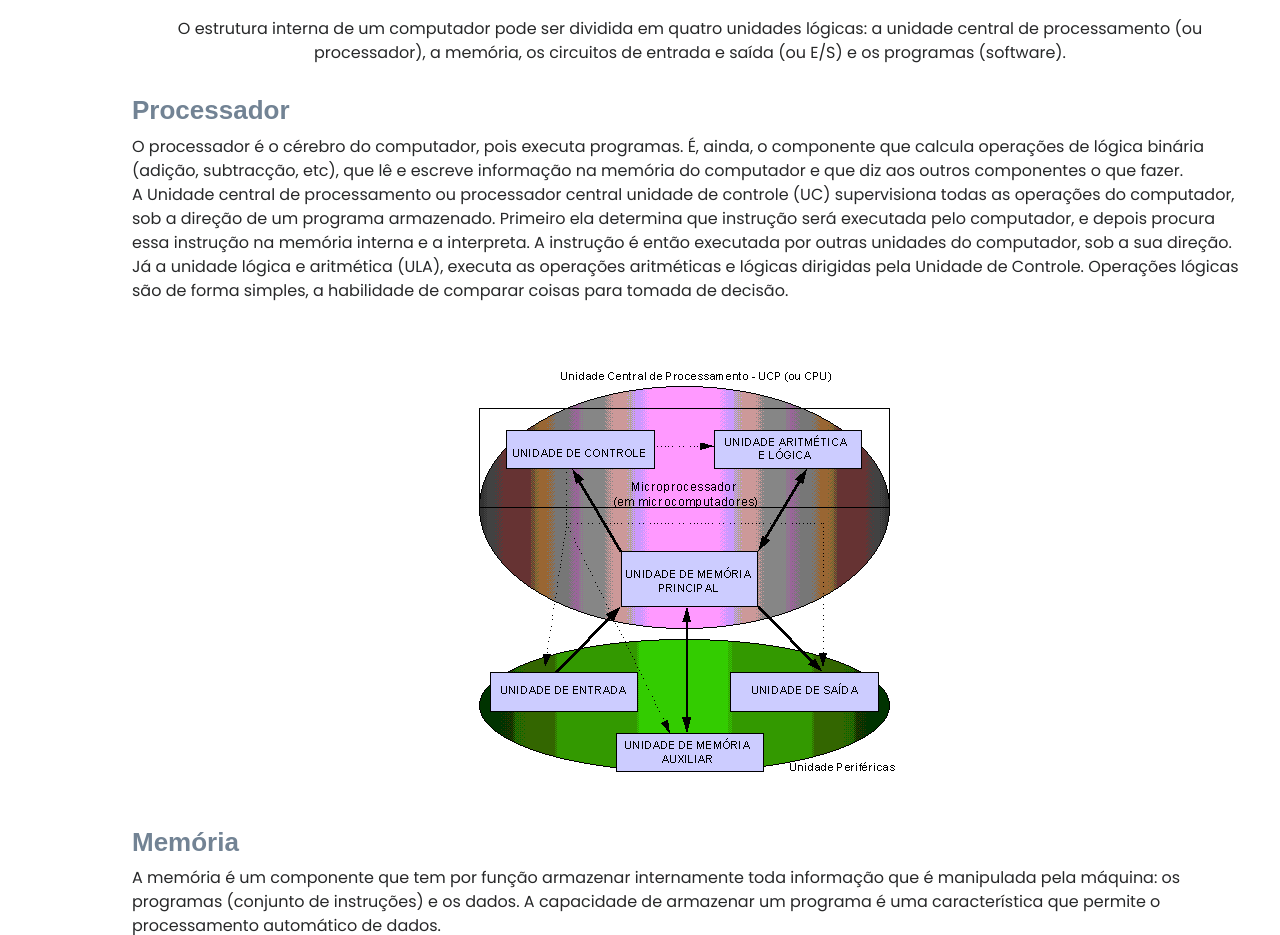
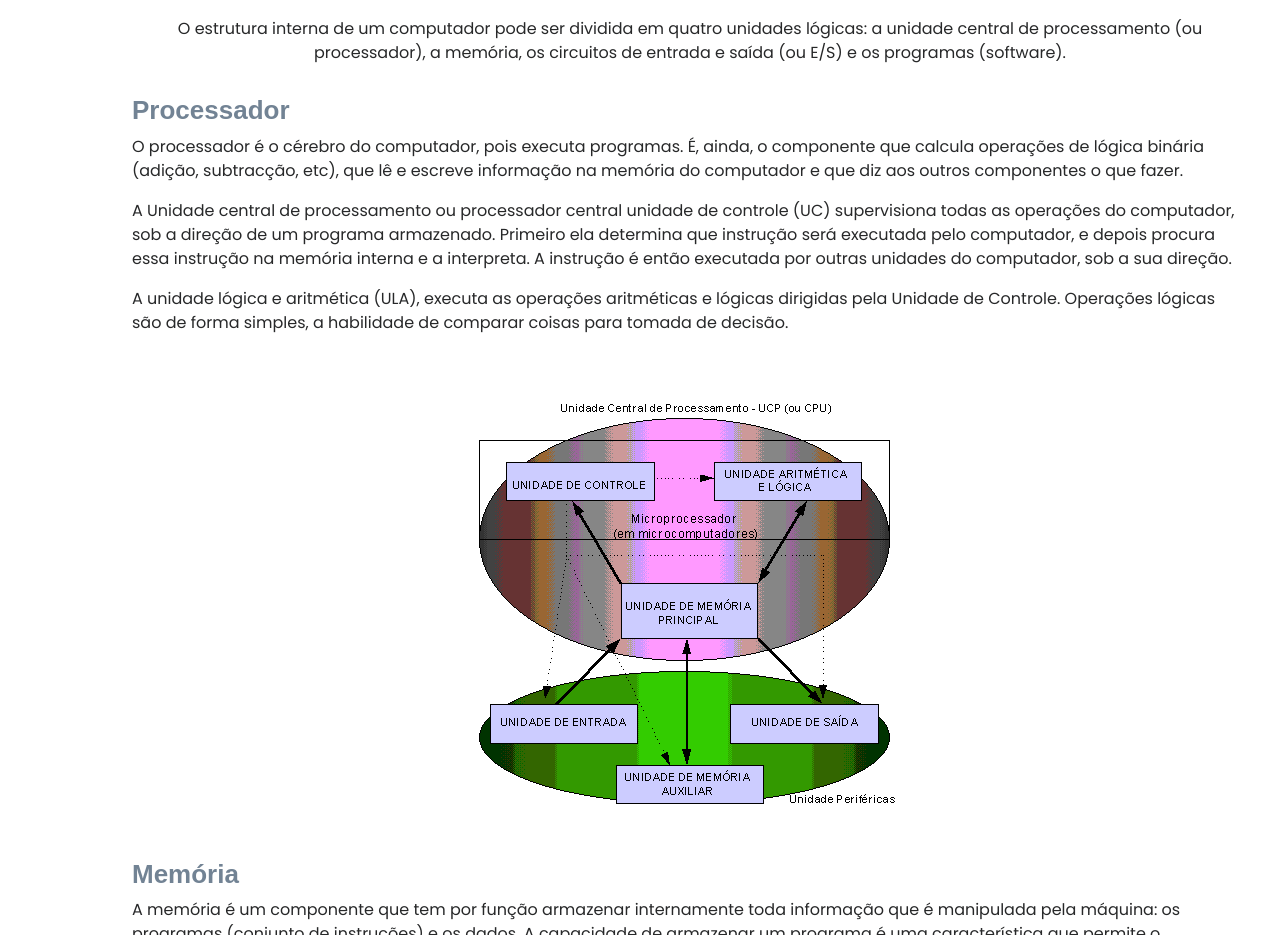
Before and after one commit to ErinaldoJunior/logicadopc, a plain HTML site: page index.html in a window 1280 px wide. Shown: the part 921-1856 px from the top of the page. Drawn offline with Linux system fonts and the light colour scheme.

Commit message:
att texto

```diff
--- a/index.html
+++ b/index.html
@@ -84,10 +84,11 @@
           <div class="content text-center text-md-start">
             <h3>Processador</h3>
             <p>
-              O processador é o cérebro do computador, pois executa programas. É, ainda, o componente que calcula operações de lógica binária (adição, subtracção, etc), que lê e escreve informação na memória do computador e que diz aos outros componentes o que fazer. <br> A Unidade central de processamento ou processador central unidade de controle (UC) supervisiona todas as operações do computador, sob a direção de um programa armazenado. Primeiro ela determina que instrução será executada pelo computador, e depois procura essa instrução na memória interna e a interpreta. A instrução é então executada por outras unidades do computador, sob a sua direção. <br>
-              Já a unidade lógica e aritmética (ULA), executa as operações aritméticas e lógicas dirigidas pela Unidade de Controle. Operações lógicas são de forma simples, a habilidade de comparar coisas para tomada de decisão.
+              O processador é o cérebro do computador, pois executa programas. É, ainda, o componente que calcula operações de lógica binária (adição, subtracção, etc), que lê e escreve informação na memória do computador e que diz aos outros componentes o que fazer.
 
             </p>
+            <p>A Unidade central de processamento ou processador central unidade de controle (UC) supervisiona todas as operações do computador, sob a direção de um programa armazenado. Primeiro ela determina que instrução será executada pelo computador, e depois procura essa instrução na memória interna e a interpreta. A instrução é então executada por outras unidades do computador, sob a sua direção.</p>
+            <p> A unidade lógica e aritmética (ULA), executa as operações aritméticas e lógicas dirigidas pela Unidade de Controle. Operações lógicas são de forma simples, a habilidade de comparar coisas para tomada de decisão.</p>
             <div class="col pt-5 text-center">
               <img class="img-fluid" src="./assets/img/arq2.gif" alt="">
             </div>
```
